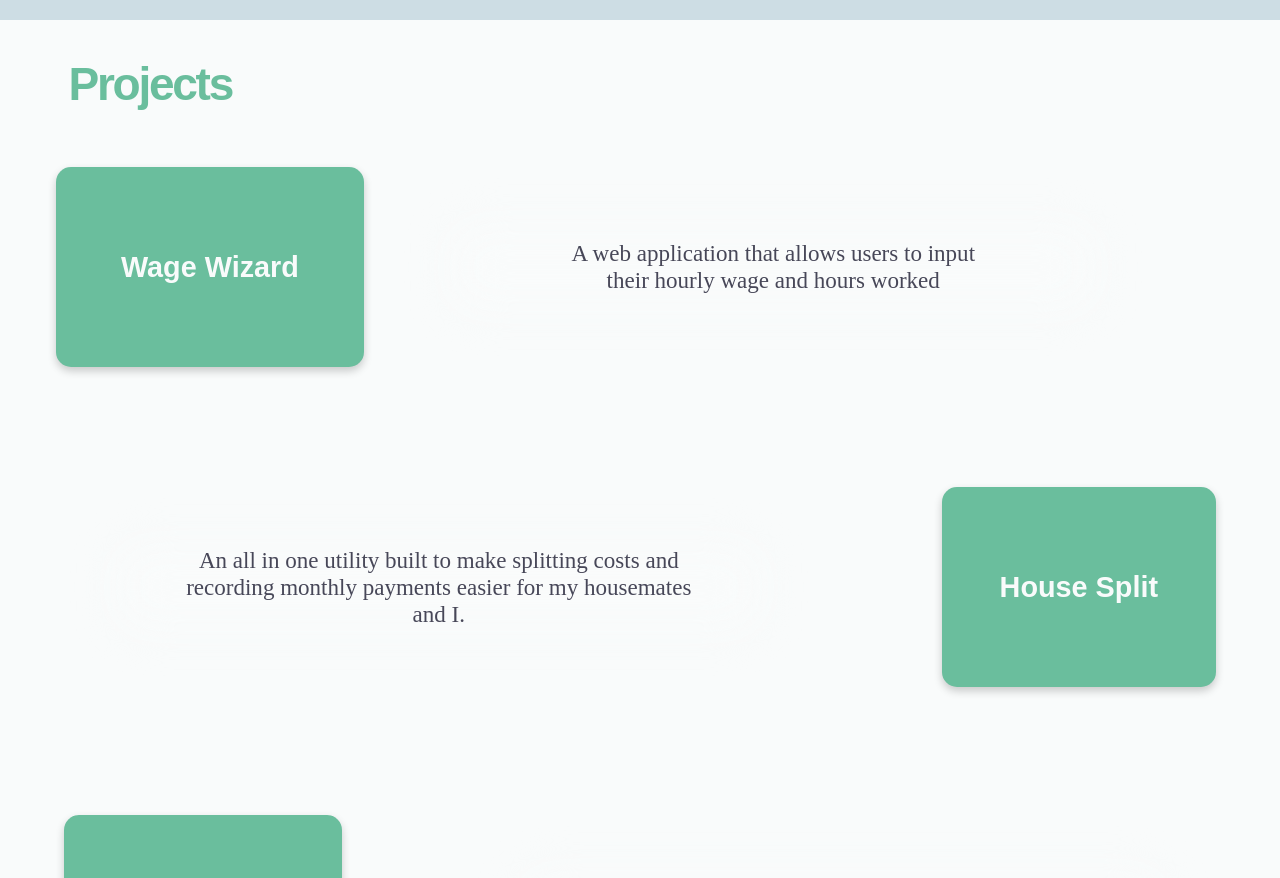
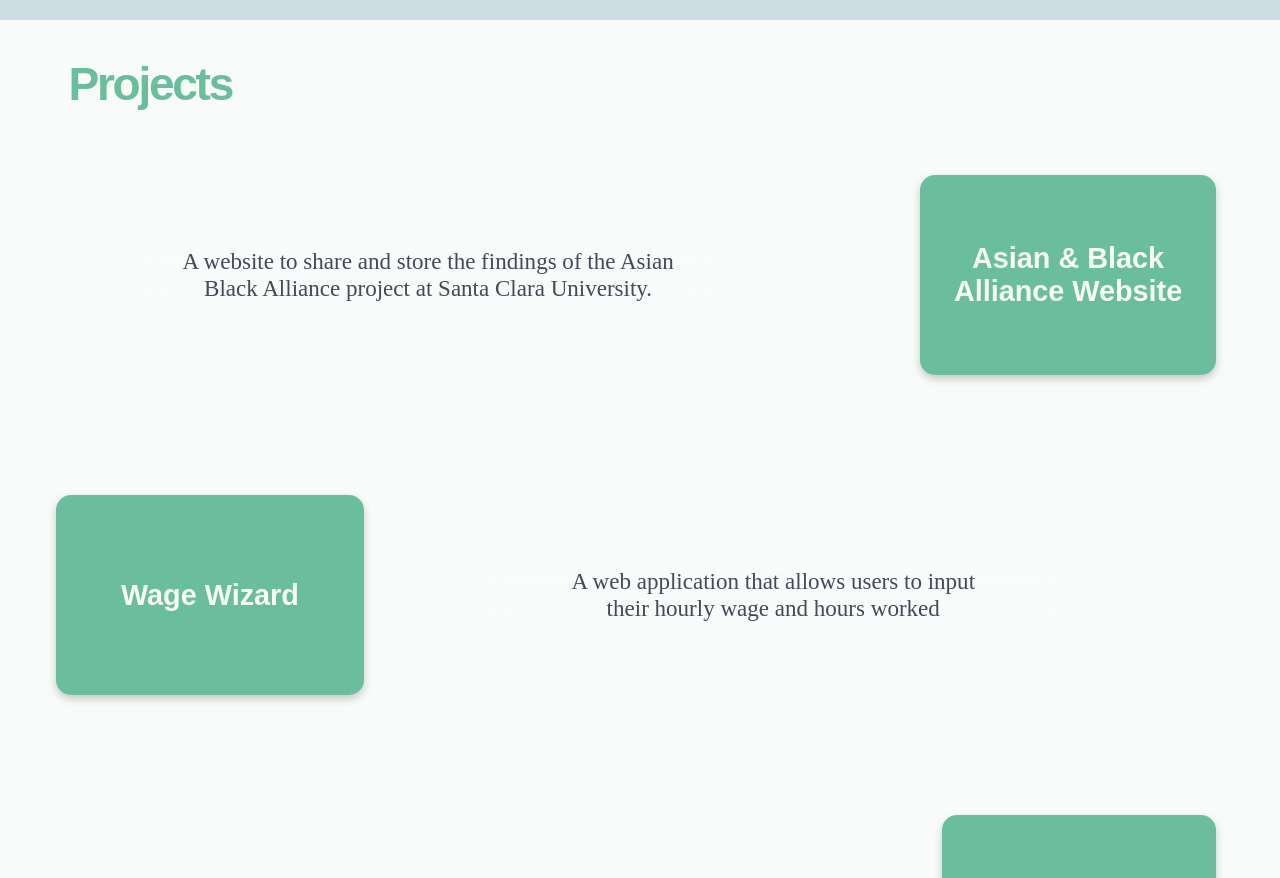
Before and after one commit to jackcdavey/PersonalWebsite, a React (Create React App) app: page / in a window 1280 px wide. Shown: the part 1471-2349 px from the top of the page. Built offline with nearby package versions, Linux system fonts and the light colour scheme; a web font is replaced by a local one.

Commit message:
Added ABA project link

```diff
--- a/src/components/Projects.tsx
+++ b/src/components/Projects.tsx
@@ -18,8 +18,19 @@
 					<AnimatedTitle {...{ "title": "Projects" }} />{" "}
 				</SectionTitle>
 			</SectionRow>
+			<ProjRowRight>
+				<ProjectLink href={"https://www.asianblackalliance.org"} target='_blank' >
+					<ProjectDescription>
+						<ProjectDescriptionBG />
+						<span style={{ width: "70%" }}>A website to share and store the findings of the Asian Black Alliance project at Santa Clara University.</span>
+					</ProjectDescription>
+					<ProjectCard>
+						<ProjectTitle>Asian & Black Alliance Website</ProjectTitle>
+					</ProjectCard>
+				</ProjectLink>
+			</ProjRowRight>
 			<ProjRowLeft>
-				<ProjectLink href={"https://github.com/jackcdavey/WageWizardApp"}>
+				<ProjectLink href={"https://github.com/jackcdavey/WageWizardApp"} target='_blank' >
 					<ProjectCard>
 						<ProjectTitle>Wage Wizard</ProjectTitle>
 					</ProjectCard>
@@ -31,7 +42,7 @@
 				</ProjectLink>
 			</ProjRowLeft>
 			<ProjRowRight>
-				<ProjectLink href={"https://github.com/jackcdavey/HubHouseMgmtSys"}>
+				<ProjectLink href={"https://github.com/jackcdavey/HubHouseMgmtSys"} target='_blank' >
 					<ProjectDescription>
 						<ProjectDescriptionBG />
 						<span style={{ width: "70%" }}>An all in one utility built to make splitting costs and recording monthly payments easier for my housemates and I.</span>
@@ -42,7 +53,7 @@
 				</ProjectLink>
 			</ProjRowRight>
 			<ProjRowLeft>
-				<ProjectLink href={"https://theemergencyexit.net/"}>
+				<ProjectLink href={"https://theemergencyexit.net/"} target='_blank' >
 					<ProjectCard>
 						<ProjectTitle>The Emergency Exit Band Website</ProjectTitle>
 					</ProjectCard>
@@ -54,7 +65,7 @@
 				</ProjectLink>
 			</ProjRowLeft>
 			<ProjRowRight>
-				<ProjectLink href={"https://github.com/jackcdavey"}>
+				<ProjectLink href={"https://github.com/jackcdavey"} target='_blank' >
 					<ProjectDescription>
 						<ProjectDescriptionBG />
 						<span style={{ width: "70%" }}>Check out all my other work and projects over on GitHub!</span>
--- a/src/styles/stylesheet.js
+++ b/src/styles/stylesheet.js
@@ -248,6 +248,7 @@
 	align-items: center;
 	display: inline-flex;
 	text-decoration: none;
+	target: _blank;
 `
 
 export const ProjectDescription = styled.div`
```
